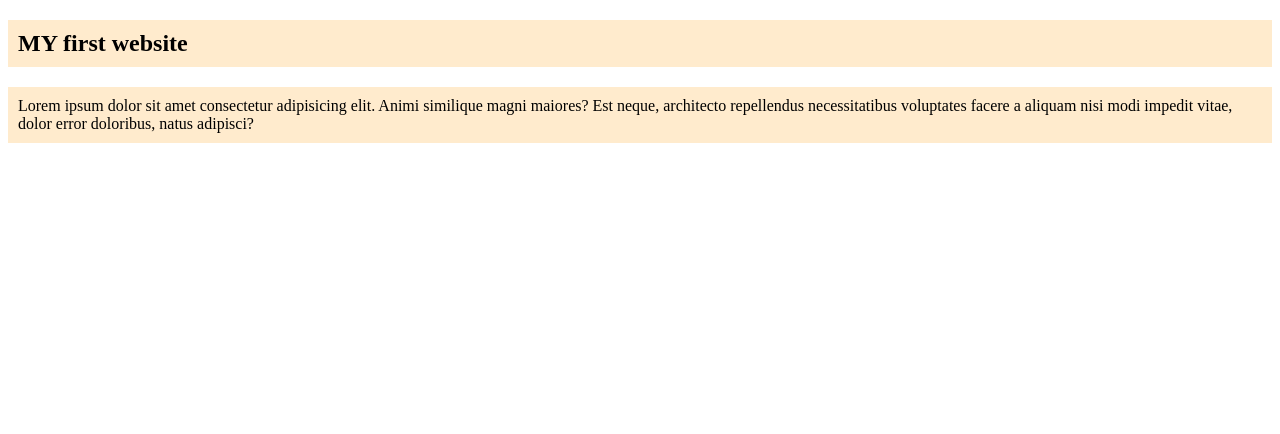
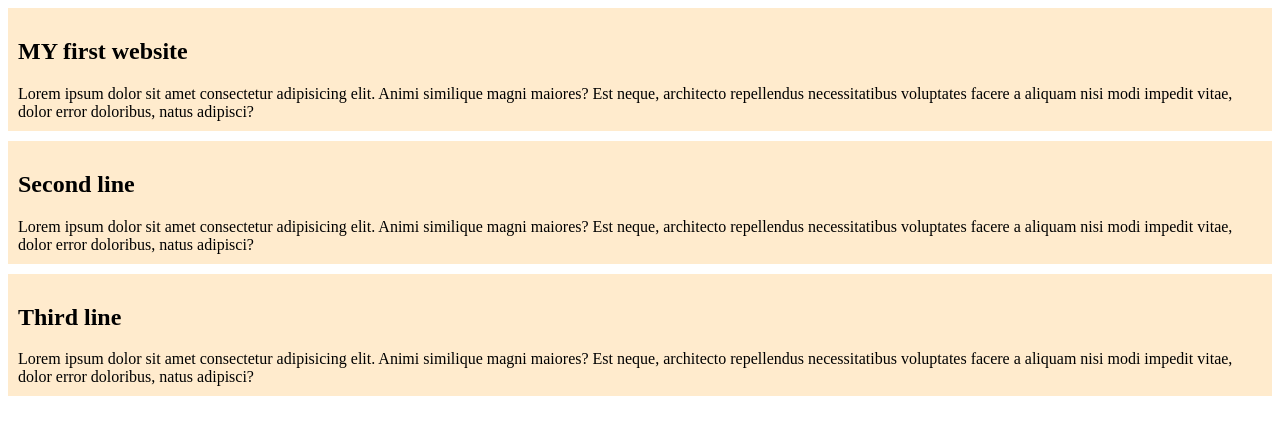
Before and after one commit to bunnydas3-droid/my-first-github-report, a plain HTML site: page index.html in a window 1280 px wide. Drawn offline with Linux system fonts and the light colour scheme.

Commit message:
added second and third vlog

```diff
--- a/blog.css
+++ b/blog.css
@@ -1,4 +1,5 @@
 div{
     background-color: blanchedalmond;
     padding: 10px;
+   margin-bottom: 10px;
 }
--- a/index.html
+++ b/index.html
@@ -6,7 +6,12 @@
     <title>my first ever github report</title>
     <link rel="stylesheet" href="blog.css">
 </head>
-<body><H2><DIV>MY  first website</DIV></H2>
-   <div>Lorem ipsum dolor sit amet consectetur adipisicing elit. Animi similique magni maiores? Est neque, architecto repellendus necessitatibus voluptates facere a aliquam nisi modi impedit vitae, dolor error doloribus, natus adipisci?</div>
+<body><div><H2>MY  first website</H2>
+   Lorem ipsum dolor sit amet consectetur adipisicing elit. Animi similique magni maiores? Est neque, architecto repellendus necessitatibus voluptates facere a aliquam nisi modi impedit vitae, dolor error doloribus, natus adipisci?</div>
+   <div><h2>Second line</h2>
+   Lorem ipsum dolor sit amet consectetur adipisicing elit. Animi similique magni maiores? Est neque, architecto repellendus necessitatibus voluptates facere a aliquam nisi modi impedit vitae, dolor error doloribus, natus adipisci?</div>
+  <div><H2>Third line</H2> Lorem ipsum dolor sit amet consectetur adipisicing elit. Animi similique magni maiores? Est neque, architecto repellendus necessitatibus voluptates facere a aliquam nisi modi impedit vitae, dolor error doloribus, natus adipisci?</div>
+
+
 </body>
 </html>
```
